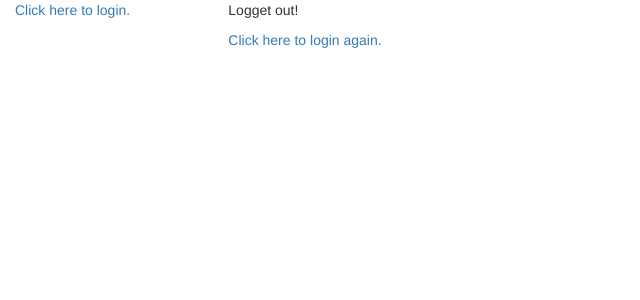
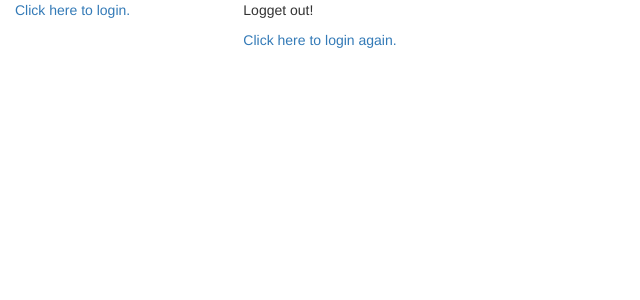
Before and after one commit to FaneTheEternal/probation-keysystems, a Django app: page /accounts/logout/ in a window 1280 px wide. Shown: the top 300 px of the page, without its empty margins (0-640 px from the left). Run offline with Django 3.2, Linux system fonts and the light colour scheme; some libraries are stand-ins or nearby versions.

Commit message:
красива

```diff
--- a/mysite/templates/registration/logged_out.html
+++ b/mysite/templates/registration/logged_out.html
@@ -1,6 +1,8 @@
 {% extends 'base_generic.html' %}
 
 {% block content %}
-    <p>Logget out!</p>
-    <a href="{% url 'login' %}">Click here to login again.</a>
+    <div class="col-sm-10">
+        <p>Logget out!</p>
+        <a href="{% url 'login' %}">Click here to login again.</a>
+    </div>
 {% endblock content %}
```
